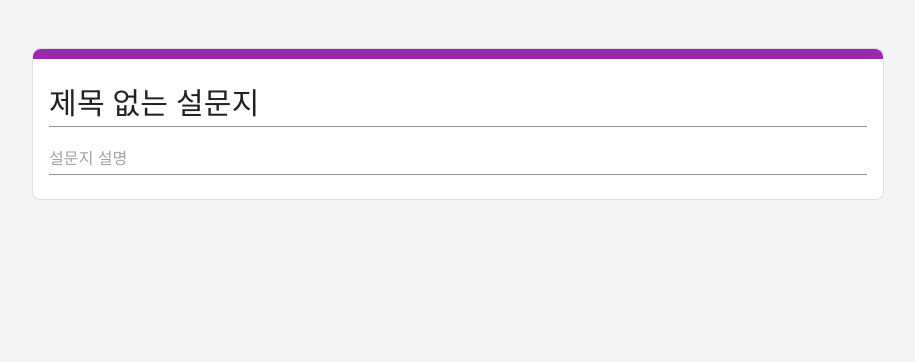
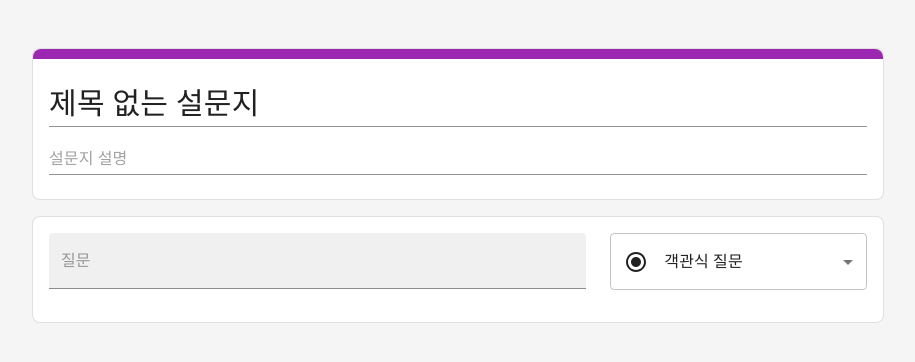
Before and after one commit to hyejinny97/google-form, a React (Vite) app in the folder classum-survey/: page /survey/edit in a window 1280 px wide. Shown: the top 362 px of the page, without its empty margins (182-1097 px from the left). Built offline with nearby package versions, Linux system fonts and the light colour scheme.

Commit message:
[Feat] SurveyEditPage에 SurveyEditPageQuestionBox 연결

```diff
--- a/classum-survey/src/pages/SurveyEditPage.tsx
+++ b/classum-survey/src/pages/SurveyEditPage.tsx
@@ -1,9 +1,10 @@
-import { SurveyEditPageTitleBox } from "@components";
+import { SurveyEditPageTitleBox, SurveyEditPageQuestionBox } from "@components";
 
 function SurveyEditPage() {
   return (
     <div>
       <SurveyEditPageTitleBox />
+      <SurveyEditPageQuestionBox />
     </div>
   );
 }
```
